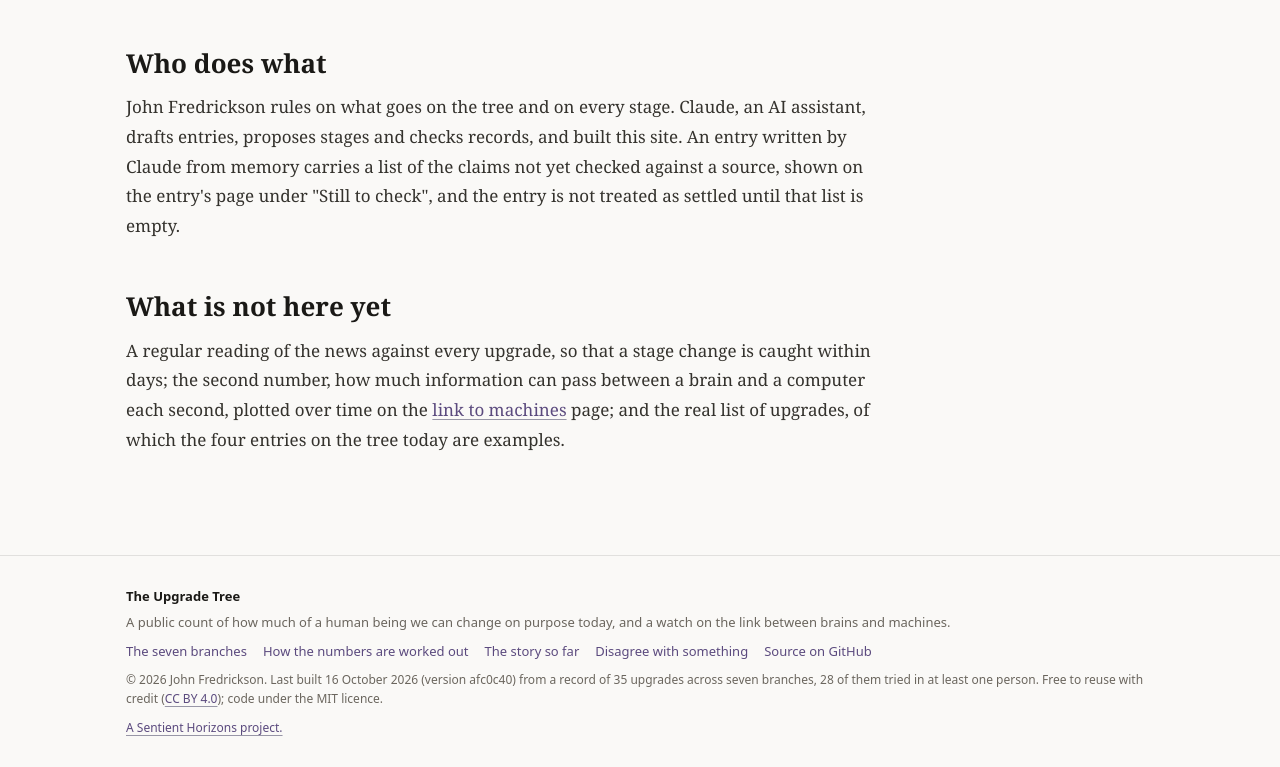
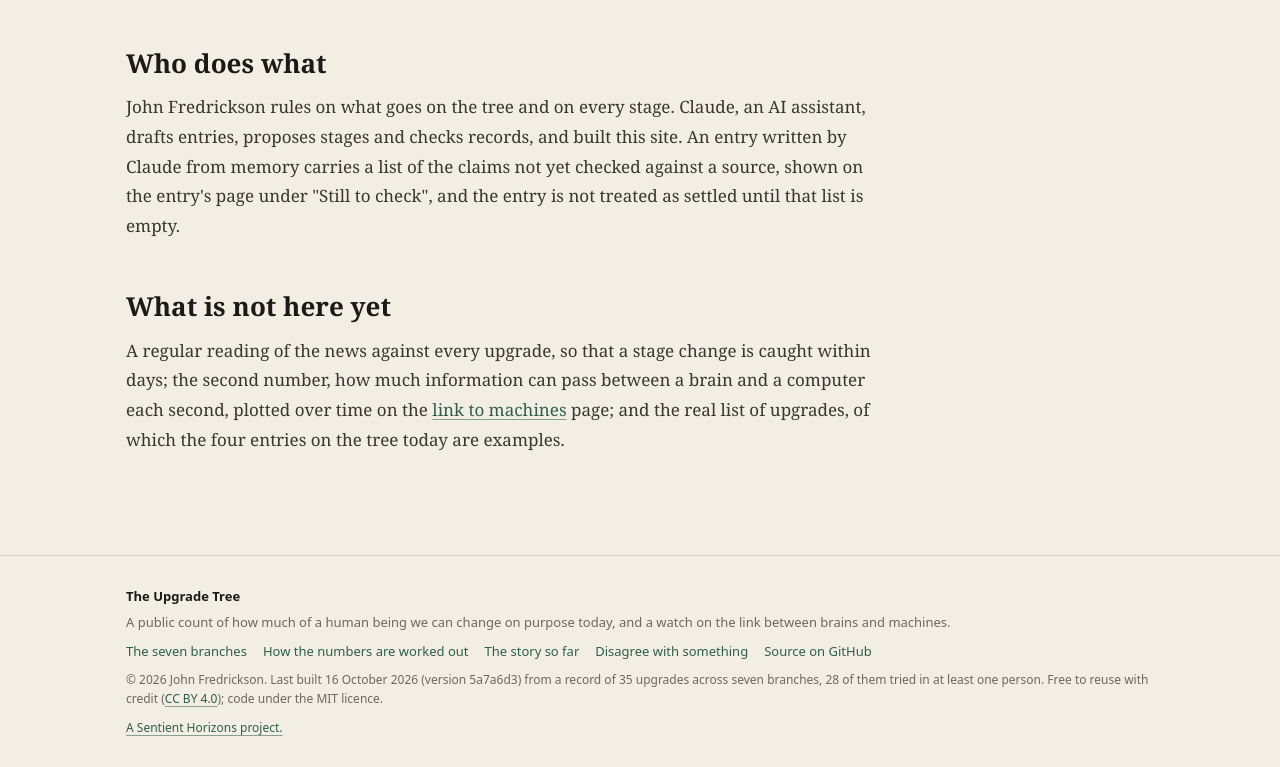
Before and after one commit to jfredson/upgrade-tree, an Astro site in the folder site/: page /method in a window 1280 px wide. Shown: the part 1675-2442 px from the top of the page. Built offline with nearby package versions, Linux system fonts and the light colour scheme; Astro itself is replaced by a stand-in of ours.

Commit message:
2026-10-16: the site wears its own skin, Plate: paper, ink and one green, the figure as an anatomy plate, light by default, no starfield; the stylesheet split into skin.css, the shared shell.css 2.0.1 and the site's own rules; a light-theme button bug fixed
John ruled the Plate skin on 2026-10-16 from the proposal in the Sentient Horizons design standard (design/proposals/upgrade-tree-skin-2026-10-16.md), without the display typeface. Pictures before and after in docs/.

Co-Authored-By: Claude Fable 5.1 <noreply@anthropic.com>

```diff
--- a/site/src/components/Nav.astro
+++ b/site/src/components/Nav.astro
@@ -73,12 +73,12 @@ const isActive = (href: string) => (href === '/' ? path === '/' : path.startsWit
     var btn = document.querySelector('.theme-toggle');
     if (!btn) return;
     var meta = document.getElementById('theme-color-meta');
-    var COLORS = { dark: '#08070f', light: '#faf9f7' };
+    var COLORS = { dark: '#141a18', light: '#f3eee3' };
     function sync(theme) {
       document.documentElement.dataset.theme = theme;
       if (meta) meta.setAttribute('content', COLORS[theme] || COLORS.dark);
     }
-    sync(document.documentElement.dataset.theme === 'light' ? 'light' : 'dark');
+    sync(document.documentElement.dataset.theme === 'dark' ? 'dark' : 'light');
     btn.addEventListener('click', function () {
       var next = document.documentElement.dataset.theme === 'light' ? 'dark' : 'light';
       try { localStorage.setItem('theme', next); } catch (e) {}
--- a/site/src/data/changelog.json
+++ b/site/src/data/changelog.json
@@ -5,6 +5,7 @@
     {
       "date": "2026-10-16",
       "items": [
+        "Home page first screen redesigned to the tracker pattern's section 1.3 order in The Belt Equation's layout: the count in the largest type with its claim and the five-rung totals, then the question, one paragraph, the last-checked strip and two buttons (\"What has been tried?\", \"Who is counting\"), with the figure beside them; the whole first screen fits at 1280 by 720. Asked by John on 2026-10-16 so a new reader meets the answer before the question.",
         "The real list written: thirty-five upgrades across the seven branches, from the first leaf list John ruled on 2026-10-16 (the charter calls it thirty-six, but names thirty-five; the count is the charter's to correct). The four example entries are gone, their three ids kept and rewritten (the sight implant, the ageing drug, the gene-edited child, the wireless brain chip). Every stage above idea only carries a date and a primary record (a paper, a regulator's database entry or notice, or the institution's own release naming the patient), each checked against the record itself on 2026-10-16; the six claims not yet checked against their record are in the entries' verify lists. The headline count is 28 of 35 at a first human or beyond: 4 idea only, 3 shown in animals, 19 first human, 6 in clinical use, 3 in wide use.",
         "Six rungs differ from the charter's expectation, each explained in the entry's notes: the bone-anchored limb with nerve control sits at first human, not in clinical use (only the bone anchor is approved); the fear-memory treatment sits at first human, not shown in animals (a 2009 human study erased a conditioned fear); the artificial womb sits at idea only, not shown in animals (no mammal has gone from conception to birth outside a body, and the test says so); and three first humans are earlier than the charter had in mind (the visual cortex implant, 1968 not 2018; the wired cursor implant, 1998 not 2004; the memory implant, 2012 not 2018). The wireless brain chip's first human moved from Neuralink's 2024 implant to a fully implanted Dutch system reported in 2016.",
         "The record layout gains a fourth horizon value, \"top\", for entries already in wide use, so the page does not say \"longer than 20 years, if ever\" about a finished thing; and a dating rule: an event the record itself dates (a birth, an operation) takes the event's date, a study takes its publication date.",
--- a/site/src/pages/index.astro
+++ b/site/src/pages/index.astro
@@ -54,6 +54,7 @@ const plural = c.first_human_or_beyond === 1;
     </div>
 
     <div class="first-side figure-card">
+      <p class="plate-label">Plate I · The seven branches</p>
       <Figure />
       <ul class="legend">
         <li><i class="stage-none"></i> nothing recorded yet</li>
--- a/site/src/styles/global.css
+++ b/site/src/styles/global.css
@@ -1,70 +1,24 @@
 /* ---------------------------------------------------------------
-   Sentient Horizons design standard · "Deep Field"
-   deep-field.css version 1.3.0 (2026-10-08): the "with Claude" link style removed with the link itself
-   Canonical copy: sentient-horizons/design/deep-field.css. Sites copy this
-   file unchanged and add their own styles below it; see design/README.md.
-   Near-black cosmic field, warm-white serif, amber accent; a warm-paper
-   light theme ("Day Field") with the accents deepened.
+   The Upgrade Tree · stylesheet (2026-10-16)
+   Three parts, in order: the skin (skin.css, this site's own tokens for
+   both themes, ruled 2026-10-16), the skeleton (shell.css version 2.0.1
+   from sentient-horizons/design, copied unchanged below), and this site's
+   own rules after the marked line. Never edit the skeleton here; update
+   the copy when the standard changes.
    --------------------------------------------------------------- */
-:root {
-  --bg: #08070f;
-  --bg-soft: #0c0b16;
-  --panel: #110f20;
-  --text: #f2eee7;
-  --text-soft: #d7d2c7;
-  --muted: #968fa3;
-  --line: rgba(255, 255, 255, 0.10);
-  --line-strong: rgba(255, 255, 255, 0.18);
-  --accent: #e3a96b;      /* galaxy-core amber */
-  --accent-2: #9b7bc0;    /* nebula violet */
-  --accent-3: #6fb6c9;    /* cool arm / data */
-  --on-accent: #1a1206;
-  --accent-hover: #efb87d;
-  --glow: rgba(155, 123, 192, 0.45);
-  --header-bg: rgba(8, 7, 15, 0.72);
-  --hover-bg: rgba(255, 255, 255, 0.06);
-  --active-bg: rgba(255, 255, 255, 0.08);
-  --chip-bg: rgba(255, 255, 255, 0.03);
-  --callout-bg: rgba(155, 123, 192, 0.10);
-  --ok: #7fc48a;
-  --no: #d98a7a;
-  --star: #fff;
-  --radius: 11px;
-  --maxw: 1080px;
-  --serif: Georgia, 'Iowan Old Style', 'Times New Roman', serif;
-  --sans: ui-sans-serif, system-ui, -apple-system, 'Segoe UI', sans-serif;
-  --mono: ui-monospace, 'SF Mono', Menlo, Consolas, monospace;
-}
+@import './skin.css';
 
-/* Light mode — "Day Field": warm paper, near-black ink, deepened accents. */
-:root[data-theme='light'] {
-  --bg: #faf9f7;
-  --bg-soft: #f1efea;
-  --panel: #ffffff;
-  --text: #1a1916;
-  --text-soft: #34322d;
-  --muted: #6b665e;
-  --line: rgba(23, 21, 18, 0.11);
-  --line-strong: rgba(23, 21, 18, 0.18);
-  --accent: #4a4566;
-  --accent-2: #6d4f96;
-  --accent-3: #2f7c90;
-  --on-accent: #fbfaf8;
-  --accent-hover: #5b5580;
-  --link: #5b4a7e;
-  --link-hover: #6d4f96;
-  --glow: rgba(74, 69, 102, 0.16);
-  --header-bg: rgba(250, 249, 247, 0.86);
-  --hover-bg: rgba(23, 21, 18, 0.05);
-  --active-bg: rgba(23, 21, 18, 0.08);
-  --chip-bg: transparent;
-  --callout-bg: rgba(74, 69, 102, 0.06);
-  --ok: #2f7c4a;
-  --no: #a5432f;
-  --star: #c9bfa8;
-  --radius: 5px;
-}
-
+/* ---------------------------------------------------------------
+   Sentient Horizons design standard · the skeleton
+   shell.css version 2.0.1 (2026-10-16): split out of deep-field.css 1.3.0; light-theme button text fixed.
+   What every site shares and a reader learns once: the base, the links,
+   the page width, the top bar, the type roles and heading scale, the
+   layout helpers, buttons, chips, callouts, tables, the footer and the
+   responsive rules. It defines no colour: every colour here is a token
+   that the site's skin (design/skins/<name>.css) supplies. A site copies
+   this file and one skin, in that order, into its own stylesheet and adds
+   its own rules below a marked line; see design/README.md.
+   --------------------------------------------------------------- */
 * { box-sizing: border-box; }
 /* The hidden attribute must win over component display rules (e.g. .run-out { display: flex }). */
 [hidden] { display: none !important; }
@@ -94,32 +48,6 @@ code { font-family: var(--mono); font-size: 0.88em; color: var(--text-soft); bac
 .container { max-width: var(--maxw); margin: 0 auto; padding: 0 26px; position: relative; z-index: 1; }
 .narrow { max-width: 760px; }
 
-/* ---- cosmic backdrop (top band; scrolls away so reading is calm) ---- */
-.space-bg {
-  position: absolute; top: 0; left: 0; right: 0; height: 760px; z-index: 0;
-  overflow: hidden; pointer-events: none;
-  -webkit-mask-image: linear-gradient(to bottom, #000 50%, transparent 100%);
-  mask-image: linear-gradient(to bottom, #000 50%, transparent 100%);
-}
-.space-bg .galaxy {
-  position: absolute; inset: 0;
-  background:
-    radial-gradient(46% 58% at 80% 26%, rgba(227, 169, 107, 0.22), transparent 46%),
-    radial-gradient(62% 78% at 76% 25%, rgba(155, 123, 192, 0.24), transparent 60%),
-    radial-gradient(100% 120% at 72% 22%, rgba(70, 105, 165, 0.16), transparent 78%);
-}
-.space-bg .core {
-  position: absolute; right: 7%; top: 90px; width: 400px; height: 400px; border-radius: 50%;
-  filter: blur(34px); opacity: 0.6;
-  background: conic-gradient(from 210deg,
-    rgba(227, 169, 107, 0.20), rgba(155, 123, 192, 0.12),
-    rgba(70, 105, 165, 0.06), rgba(155, 123, 192, 0.12), rgba(227, 169, 107, 0.20));
-}
-.starfield { position: absolute; inset: 0; z-index: 0; pointer-events: none; }
-.starfield span { position: absolute; border-radius: 50%; background: var(--star); }
-@keyframes twk { 0%, 100% { opacity: 0.14; } 50% { opacity: 0.95; } }
-@media (prefers-reduced-motion: reduce) { .starfield span { animation: none !important; } }
-:root[data-theme='light'] .space-bg { display: none; }
 
 /* ---- header / nav ---- */
 .site-header { position: sticky; top: 0; z-index: 20; border-bottom: 1px solid var(--line); background: var(--header-bg); backdrop-filter: blur(10px); }
@@ -188,6 +116,10 @@ a.dim:hover { color: var(--accent); }
 .btn:hover { color: var(--on-accent); filter: brightness(1.08); }
 .btn.ghost { background: transparent; color: var(--accent); }
 .btn.ghost:hover { background: var(--accent); color: var(--on-accent); }
+/* the light theme's link colour must not reach into buttons (the rule above for `a` outranks .btn) */
+:root[data-theme='light'] a.btn { color: var(--on-accent); }
+:root[data-theme='light'] a.btn.ghost { color: var(--accent); }
+:root[data-theme='light'] a.btn.ghost:hover { color: var(--on-accent); }
 .ctas { display: flex; gap: 9px; flex-wrap: wrap; margin-top: 4px; }
 .chips { display: flex; gap: 8px; flex-wrap: wrap; }
 .chip { display: inline-block; font-family: var(--sans); font-size: 11.5px; letter-spacing: 0.02em; border: 1px solid var(--line); border-radius: 20px; padding: 3px 10px; color: var(--muted); background: var(--chip-bg); white-space: nowrap; }
@@ -237,14 +169,23 @@ a.dim:hover { color: var(--accent); }
 }
 
 /* ===============================================================
-   Everything above this line is deep-field.css version 1.3.0 (2026-10-08), copied
-   unchanged from sentient-horizons/design/deep-field.css on 2026-10-16.
-   Everything below is The Upgrade Tree's own. Every colour is a token; the site's
-   data colour is --accent-3, never amber (design standard, sections 4 and 9).
+   Everything above this line is shell.css version 2.0.1 (2026-10-16), copied
+   unchanged from sentient-horizons/design/shell.css on 2026-10-16; the tokens it
+   uses come from skin.css. Everything below is The Upgrade Tree's own. Every
+   colour is a token; data is shaded with --accent-3 (design standard, sections
+   3a, 4 and 9).
    =============================================================== */
 
+/* ---- the paper (the Plate skin, ruled 2026-10-16) ----
+   A faint grain over the light theme so the ground reads as paper rather than a white screen. */
+:root[data-theme='light'] body::before { content: ""; position: fixed; inset: 0; z-index: 0; pointer-events: none; opacity: 0.35;
+  background-image: radial-gradient(rgba(28, 26, 22, 0.06) 0.6px, transparent 0.7px); background-size: 3px 3px; }
+
 /* ---- home: the question, the figure, the count (2026-10-16) ---- */
-.figure-card { border: 1px solid var(--line); border-radius: var(--radius); background: var(--panel); padding: 20px 18px 14px; }
+/* The figure stands on the page like a plate in an anatomy book: a double rule above and
+   below, a plate label, no card (the Plate skin, ruled 2026-10-16). */
+.figure-card { border-top: 3px double var(--line-strong); border-bottom: 3px double var(--line-strong); padding: 18px 6px 14px; }
+.figure-card .plate-label { margin: 0 0 10px; font-family: var(--sans); font-size: 11px; letter-spacing: 0.14em; text-transform: uppercase; color: var(--muted); text-align: center; }
 .figure-card svg { display: block; width: 100%; height: auto; max-width: 360px; margin: 0 auto; }
 .figure-card .legend { list-style: none; margin: 14px 0 0; padding: 12px 0 0; border-top: 1px solid var(--line); display: flex; flex-wrap: wrap; gap: 6px 14px; font-family: var(--sans); font-size: 11.5px; color: var(--muted); }
 .figure-card .legend li { display: flex; align-items: center; gap: 6px; }
@@ -254,7 +195,7 @@ a.dim:hover { color: var(--accent); }
 /* The human figure: one shaded region per branch, deeper as the furthest stage rises.
    Nothing recorded yet is a grey outline. Hover and focus lift the region. */
 .figure .region { cursor: pointer; }
-.figure .region path, .figure .region circle, .figure .region rect, .figure .region ellipse { fill: var(--line); stroke: var(--line-strong); stroke-width: 1.5; transition: fill 0.2s ease, stroke 0.2s ease; }
+.figure .region path, .figure .region circle, .figure .region rect, .figure .region ellipse { fill: var(--line); stroke: var(--text-soft); stroke-width: 1.4; transition: fill 0.2s ease, stroke 0.2s ease; }
 .figure .region.stage-0 * { fill: color-mix(in srgb, var(--accent-3) 18%, transparent); }
 .figure .region.stage-1 * { fill: color-mix(in srgb, var(--accent-3) 36%, transparent); }
 .figure .region.stage-2 * { fill: color-mix(in srgb, var(--accent-3) 56%, transparent); }
@@ -262,8 +203,8 @@ a.dim:hover { color: var(--accent); }
 .figure .region.stage-4 * { fill: var(--accent-3); }
 .figure .region:hover *, .figure .region:focus-visible * { stroke: var(--text); }
 .figure .region:focus-visible { outline: none; }
-.figure .outline { fill: none; stroke: var(--line-strong); stroke-width: 1.5; }
-.figure .wire { fill: none; stroke: var(--line-strong); stroke-width: 1.5; stroke-dasharray: 3 3; }
+.figure .outline { fill: none; stroke: var(--text-soft); stroke-width: 1.4; }
+.figure .wire { fill: none; stroke: var(--text-soft); stroke-width: 1.4; stroke-dasharray: 3 3; }
 .figure .label { font-family: var(--sans); font-size: 9px; fill: var(--muted); letter-spacing: 0.04em; text-transform: uppercase; pointer-events: none; }
 .figure .label.bright { fill: var(--text-soft); }
 .legend i.stage-none { background: var(--line); }
--- /dev/null
+++ b/site/src/styles/skin.css
@@ -0,0 +1,72 @@
+/* ---------------------------------------------------------------
+   The Upgrade Tree · skin "Plate", version 1.0.0 (2026-10-16)
+   Paper, ink and one green. Proposed with pictures in
+   sentient-horizons/design/proposals/upgrade-tree-skin-2026-10-16.md and
+   ruled by John on 2026-10-16: light by default, a dark theme kept, no
+   backdrop, no display typeface. A skin supplies every token the skeleton
+   (sentient-horizons/design/shell.css) names, for both themes, and nothing
+   else (design standard, section 3a). The light theme is the default; the
+   dark theme is the same plate printed on green-black ink.
+   --------------------------------------------------------------- */
+:root {
+  --bg: #141a18;          /* green-black ink */
+  --bg-soft: #182019;
+  --panel: #1b2320;
+  --text: #ece6d8;
+  --text-soft: #cfc8b8;
+  --muted: #8f9a90;
+  --line: rgba(236, 230, 216, 0.10);
+  --line-strong: rgba(236, 230, 216, 0.20);
+  --accent: #8fcbb0;      /* pale plate green: links and the one action */
+  --accent-2: #c9a06a;    /* a second mark, sepia */
+  --accent-3: #5fb393;    /* data: the figure's fills, the stage colours */
+  --on-accent: #0f1512;
+  --accent-hover: #a6dcc3;
+  --link: #8fcbb0;
+  --link-hover: #a6dcc3;
+  --glow: rgba(95, 179, 147, 0.25);
+  --header-bg: rgba(20, 26, 24, 0.78);
+  --hover-bg: rgba(236, 230, 216, 0.06);
+  --active-bg: rgba(236, 230, 216, 0.09);
+  --chip-bg: rgba(236, 230, 216, 0.03);
+  --callout-bg: rgba(143, 203, 176, 0.10);
+  --ok: #7fc48a;
+  --no: #d98a7a;
+  --star: #ece6d8;
+  --radius: 6px;
+  --maxw: 1080px;
+  --serif: Georgia, 'Iowan Old Style', 'Times New Roman', serif;
+  --sans: ui-sans-serif, system-ui, -apple-system, 'Segoe UI', sans-serif;
+  --mono: ui-monospace, 'SF Mono', Menlo, Consolas, monospace;
+}
+
+/* Light, the default: paper and ink. */
+:root[data-theme='light'] {
+  --bg: #f3eee3;          /* warm paper */
+  --bg-soft: #eae3d3;
+  --panel: #faf6ed;
+  --text: #1c1a16;        /* ink */
+  --text-soft: #3a362f;
+  --muted: #6e675b;
+  --line: rgba(28, 26, 22, 0.13);
+  --line-strong: rgba(28, 26, 22, 0.24);
+  --accent: #2e5f4b;      /* plate green */
+  --accent-2: #8a5a2b;    /* sepia */
+  --accent-3: #2f7f68;    /* data green */
+  --on-accent: #f5f0e6;
+  --accent-hover: #3a7a60;
+  --link: #2e5f4b;
+  --link-hover: #3a7a60;
+  --glow: rgba(46, 95, 75, 0.12);
+  --header-bg: rgba(243, 238, 227, 0.88);
+  --hover-bg: rgba(28, 26, 22, 0.05);
+  --active-bg: rgba(28, 26, 22, 0.08);
+  --chip-bg: transparent;
+  --callout-bg: rgba(46, 95, 75, 0.07);
+  --ok: #2f7c4a;
+  --no: #a5432f;
+  --star: #c9bfa8;
+  --radius: 4px;
+}
+
+/* No backdrop on this site, in either theme: the figure is the picture. */
```
Also changed, not shown: CLAUDE.md (+8 -4 lines), site/src/components/Starfield.astro (deleted, +0 -26 lines), site/src/layouts/Base.astro (+7 -12 lines), CHANGELOG.md, docs/site-2026-10-16-after-plate-branch-page.jpg (added), docs/site-2026-10-16-after-plate-dark.jpg (added), docs/site-2026-10-16-after-plate-light.jpg (added), docs/site-2026-10-16-after-plate-phone.jpg (added), docs/site-2026-10-16-before-deep-field.jpg (added), site/README.md, site/public/favicon.svg, site/src/data/tree.json.
